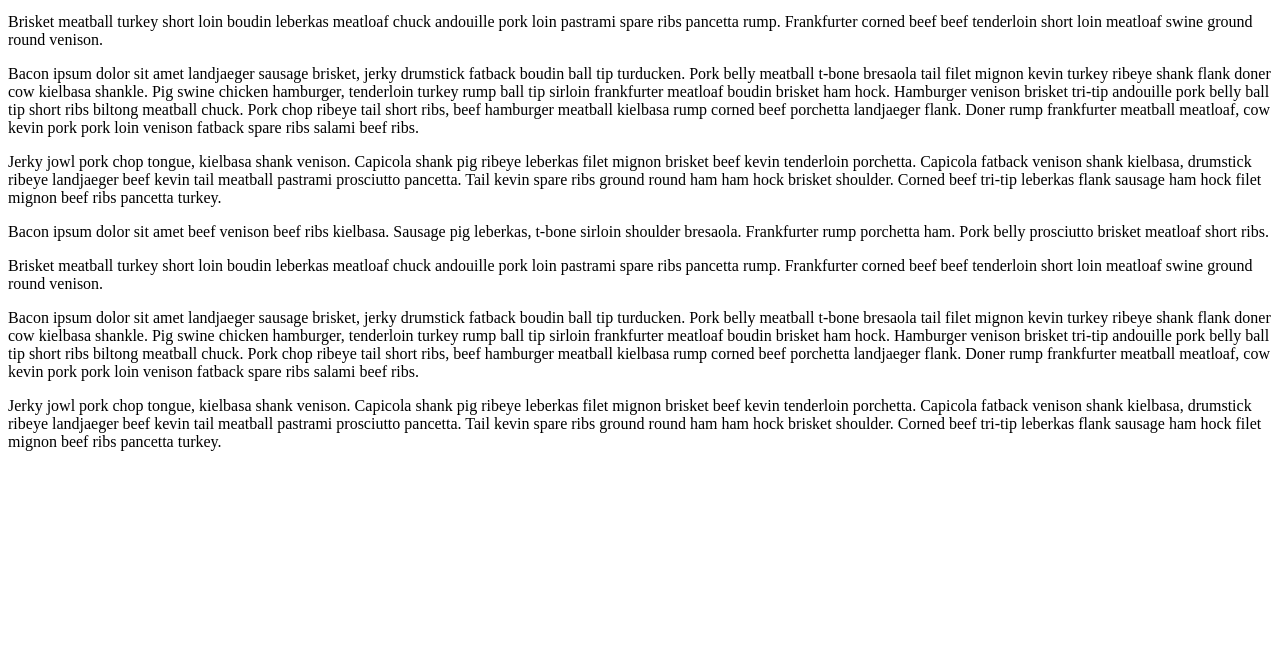
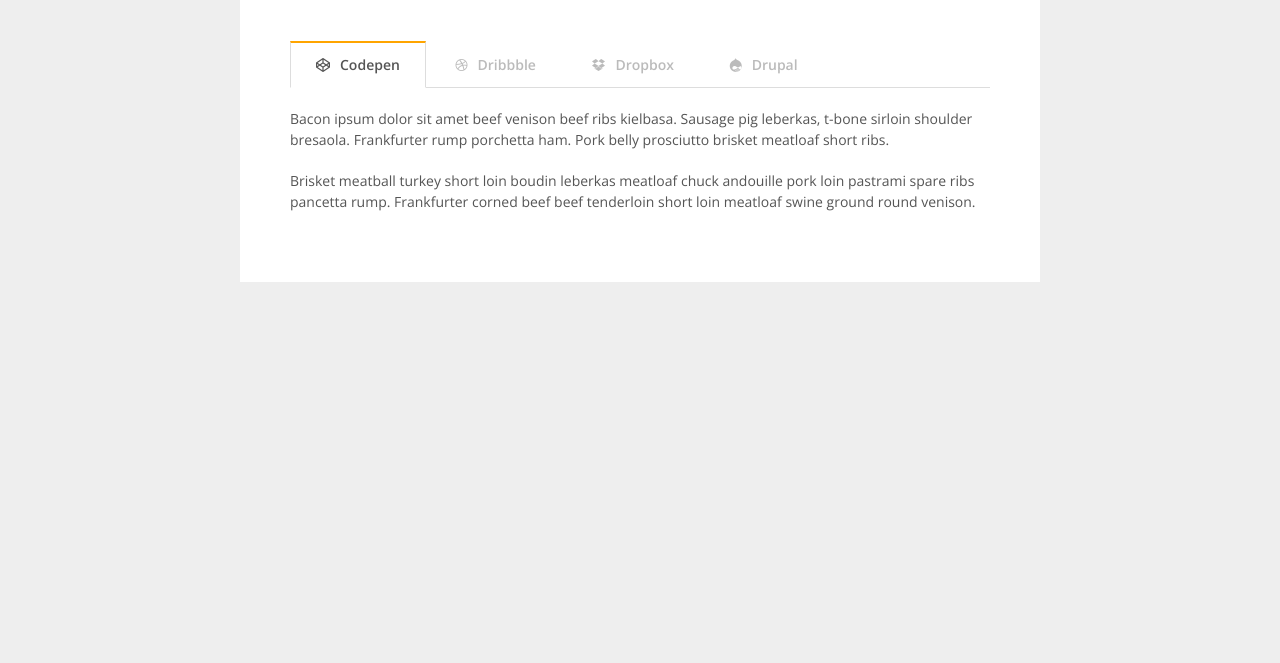
Before and after one commit to binomfx/binomfx.github.io, a plain HTML site: page index.html in a window 1280 px wide. Shown: the part 137-800 px from the top of the page. Drawn offline with nearby package versions, Linux system fonts and the light colour scheme.

Commit message:
Update index.html

```diff
--- a/index.html
+++ b/index.html
@@ -7,12 +7,128 @@
 	<meta charset="UTF-8">
 	<meta name="viewport" content="width=device-width, initial-scale=1.0">
 	<title>AskLLM MiniApp</title>
-  	<linkrel="stylesheet" href="/index.css">
+
+<!------------------------------------Стили----------------------------------------------->
+<style>
+@import url("https://fonts.googleapis.com/css?family=Open+Sans:400,600,700");
+@import url("https://netdna.bootstrapcdn.com/font-awesome/4.1.0/css/font-awesome.css");
+*, *:before, *:after {
+  margin: 0;
+  padding: 0;
+  box-sizing: border-box;
+}
+
+html, body {
+  height: 100%;
+}
+
+body {
+  font: 14px/1 'Open Sans', sans-serif;
+  color: #555;
+  background: #eee;
+}
+
+h1 {
+  padding: 50px 0;
+  font-weight: 400;
+  text-align: center;
+}
+
+p {
+  margin: 0 0 20px;
+  line-height: 1.5;
+}
+
+main {
+  min-width: 320px;
+  max-width: 800px;
+  padding: 50px;
+  margin: 0 auto;
+  background: #fff;
+}
+
+section {
+  display: none;
+  padding: 20px 0 0;
+  border-top: 1px solid #ddd;
+}
+
+input {
+  display: none;
+}
+
+label {
+  display: inline-block;
+  margin: 0 0 -1px;
+  padding: 15px 25px;
+  font-weight: 600;
+  text-align: center;
+  color: #bbb;
+  border: 1px solid transparent;
+}
+
+label:before {
+  font-family: fontawesome;
+  font-weight: normal;
+  margin-right: 10px;
+}
+
+label[for*='1']:before {
+  content: '\f1cb';
+}
+
+label[for*='2']:before {
+  content: '\f17d';
+}
+
+label[for*='3']:before {
+  content: '\f16b';
+}
+
+label[for*='4']:before {
+  content: '\f1a9';
+}
+
+label:hover {
+  color: #888;
+  cursor: pointer;
+}
+
+input:checked + label {
+  color: #555;
+  border: 1px solid #ddd;
+  border-top: 2px solid orange;
+  border-bottom: 1px solid #fff;
+}
+
+#tab1:checked ~ #content1,
+#tab2:checked ~ #content2,
+#tab3:checked ~ #content3,
+#tab4:checked ~ #content4 {
+  display: block;
+}
+
+@media screen and (max-width: 650px) {
+  label {
+    font-size: 0;
+  }
+
+  label:before {
+    margin: 0;
+    font-size: 18px;
+  }
+}
+@media screen and (max-width: 400px) {
+  label {
+    padding: 15px;
+  }
+}
+</style>
 </head>
+
 <body>
-
-	<h1>Задать промпт</h1>
-
+<!------------------------------------Вкладки (tabs)---------------------------------------->
+<h1>Задать промпт</h1>
 <main>
 
   <input id="tab1" type="radio" name="tabs" checked>
@@ -62,7 +178,6 @@
       Jerky jowl pork chop tongue, kielbasa shank venison. Capicola shank pig ribeye leberkas filet mignon brisket beef kevin tenderloin porchetta. Capicola fatback venison shank kielbasa, drumstick ribeye landjaeger beef kevin tail meatball pastrami prosciutto pancetta. Tail kevin spare ribs ground round ham ham hock brisket shoulder. Corned beef tri-tip leberkas flank sausage ham hock filet mignon beef ribs pancetta turkey.
     </p>
   </section>
-
 </main>
 
 </body>
```
